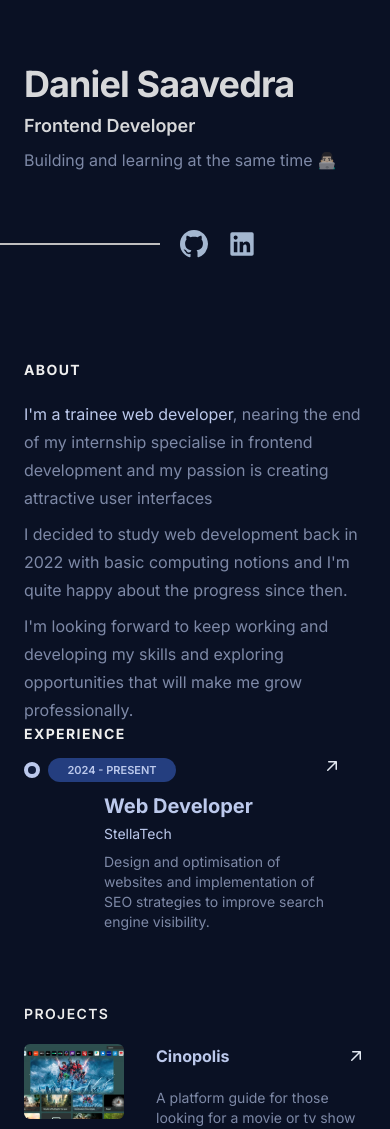
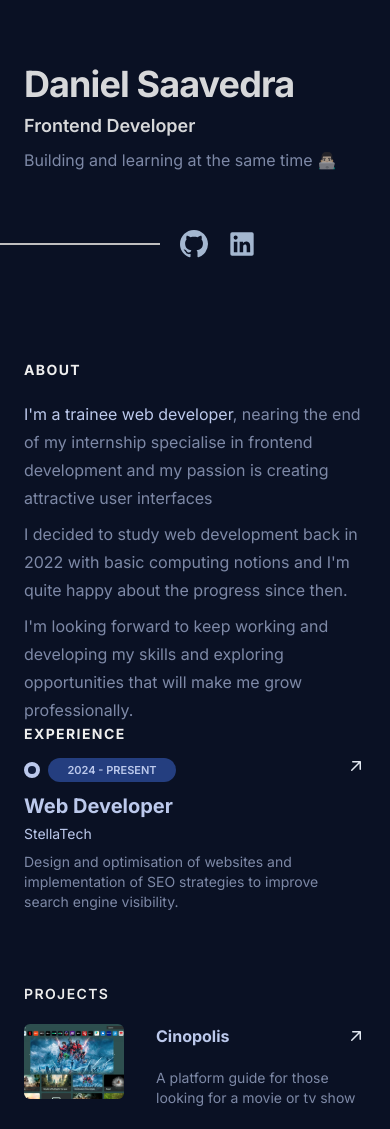
Before and after one commit to kiudev/portfolio-2024, a Next.js app: page / in a window 390 px wide. Shown: the top 1129 px of the page. Built offline with nearby package versions, Linux system fonts and the light colour scheme.

Commit message:
fix responsive design

```diff
--- a/src/components/Timeline.tsx
+++ b/src/components/Timeline.tsx
@@ -9,7 +9,7 @@ interface TimelineItemProps {
 
 export default function Timeline({ items }: { items: TimelineItemProps[] }) {
   return (
-    <div className={` -my-6`}>
+    <div className={` -my-6 w-full`}>
       {items.map((item, index) => (
         <div key={index}>
           <a href={item.website} target="_blank">
@@ -17,11 +17,11 @@ export default function Timeline({ items }: { items: TimelineItemProps[] }) {
               {/* Purple label */}
 
               {/* Time + Title */}
-              <div className="flex flex-col sm:flex-row items-start mb-1 group-last:before:hidden before:absolute before:left-2 sm:before:left-0 before:h-full before:px-px before:bg-blue-500 sm:before:ml-[10.4rem] before:self-start before:-translate-x-1/2 before:translate-y-3 after:absolute after:left-2 sm:after:left-0 after:w-2 after:h-2 after:bg-blue-500 after:border-4 after:box-content after:border-blue-100 after:rounded-full sm:after:ml-[10.4rem] after:-translate-x-1/2 after:translate-y-1.5">
+              <div className="flex flex-col sm:flex-row items-start mb-1 group-last:before:hidden before:absolute before:left-2 sm:before:left-0 before:h-full before:px-px before:bg-blue-500 lg:before:ml-[10.4rem] min-[640px]:before:ml-[9rem] before:self-start before:-translate-x-1/2 before:translate-y-3 after:absolute after:left-2 sm:after:left-0 after:w-2 after:h-2 after:bg-blue-500 after:border-4 after:box-content after:border-blue-100 after:rounded-full min-[640px]:after:ml-1 lg:after:ml-[10.4rem] after:-translate-x-1/2 after:translate-y-1.5">
                 <time className="sm:absolute left-5 translate-y-0.5 inline-flex items-center justify-center text-[11px] font-semibold uppercase w-32 h-6 mb-3 sm:mb-0 text-blue-100 bg-blue-400 rounded-full">
                   {item.date}
                 </time>
-                <div className="text-xl font-bold text-blue-100 ml-14">
+                <div className="text-xl font-bold text-blue-100 -ml-6 min-[640px]:mt-9 min-[640px]:-ml-[130px] lg:mt-0 lg:ml-14">
                   {item.title}
                 </div>
                 <svg
@@ -32,7 +32,7 @@ export default function Timeline({ items }: { items: TimelineItemProps[] }) {
                   aria-hidden="true"
                   width="20"
                   height="20"
-                  className="absolute right-6"
+                  className="absolute right-0 lg:right-6"
                 >
                   <path
                     fillRule="evenodd"
@@ -43,9 +43,9 @@ export default function Timeline({ items }: { items: TimelineItemProps[] }) {
                 </svg>
               </div>
               {/* Company */}
-              <div className="text-blue-100 text-sm ml-14">{item.company}</div>
+              <div className="text-blue-100 text-sm -ml-6 lg:ml-14 min-[640px]:-ml-[130px]">{item.company}</div>
               {/* Description */}
-              <div className="text-blue-100 text-opacity-65 text-sm ml-14 mt-2">
+              <div className="text-blue-100 text-opacity-65 text-sm -ml-6 lg:ml-14 mt-2 min-[640px]:-ml-[130px]">
                 {item.content}
               </div>
             </div>
```
